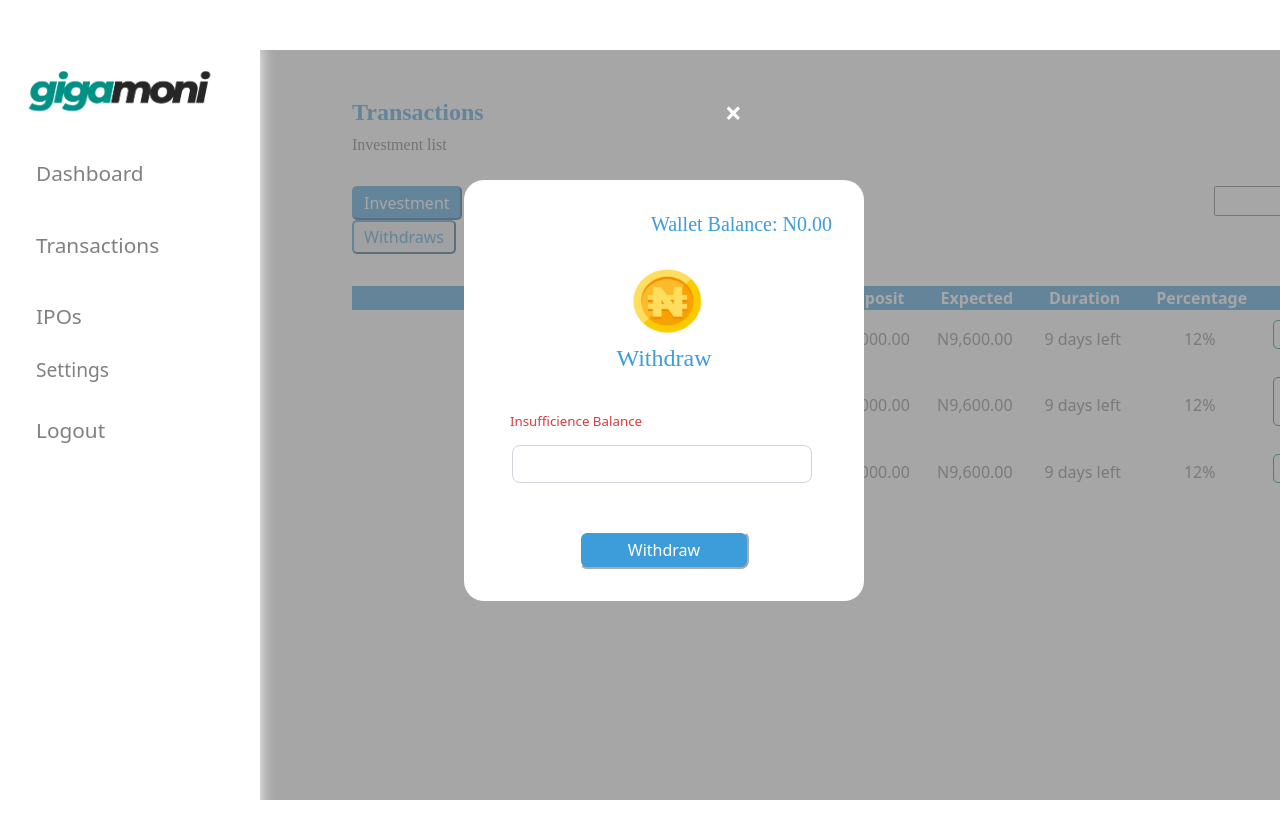
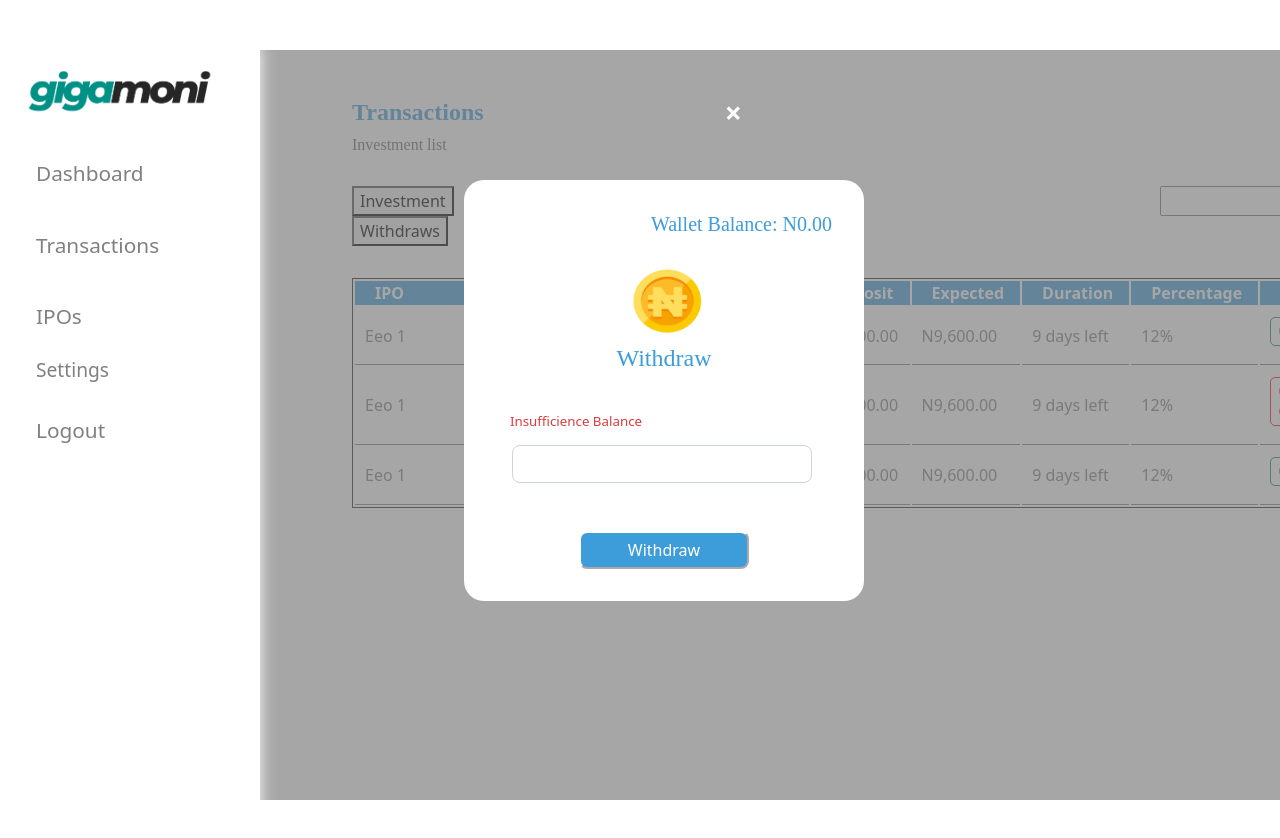
Before and after one commit to Peter-Dumbari/gigamoni, a React (Create React App) app: page /withdraw in a window 1280 px wide. Shown: the top 838 px of the page. Before the commit the page ends 800 px from the top, so only its background shows below. Built offline with nearby package versions, Linux system fonts and the light colour scheme; sample sign-in values are in the browser's storage.

Commit message:
oliver twist

```diff
--- a/src/pages/CreateIpos.css
+++ b/src/pages/CreateIpos.css
@@ -1,7 +1,7 @@
 .create__ipos__container{
-    margin: 1rem  0  3rem 25%;
+    margin: 1rem  0  1.5rem 25%;
     background-color: #fff;
-    padding: 2% 20% 3% 5%;
+    padding: 1% 20% 2% 5%;
     border-radius: 10px;
 }
 
--- a/src/pages/CreateIpos.jsx
+++ b/src/pages/CreateIpos.jsx
@@ -5,6 +5,7 @@ import "../pages/CreateIpos.css";
 import "../App.css";
 import Loaders from "../components/loaders/Loaders";
 import swal from "sweetalert";
+import { useNavigate } from "react-router";
 
 
 
@@ -17,6 +18,7 @@ function CreateIpos() {
   const [loading, setLoading] = useState(false)
   const [error, setError] = useState('');
   const [messenger, setMessenger] = useState('');
+  const navigate = useNavigate();
 
   const Notifier = localStorage.getItem('verified')
 
@@ -42,8 +44,8 @@ function CreateIpos() {
         .then(response =>{
             console.log(response)
             setLoading(false)
-          if(response.status === 201){
-            alert("Your IPOs have been successfully created!")
+          if(response.statusText === 'OK'){
+            navigate("/startbiding")
           }
 
         })
@@ -109,7 +111,7 @@ function CreateIpos() {
                 </div>
               </div>
 
-              {loading ? <Loaders/> : <button className="btn btn-success">Register</button>}
+              {loading ? <Loaders/> : <button className="btn btn-success">Create</button>}
             </form>
           </div>
         </div>}
--- a/src/pages/Transactions.css
+++ b/src/pages/Transactions.css
@@ -1,5 +1,5 @@
 .transaction__container{
-    margin: 1rem 0 3rem 25%;
+    margin: 1rem 0 9rem 25%;
     height: 80vh;
     width: 100%;
 }
@@ -39,41 +39,6 @@
     margin-bottom: 2rem;
 }
 
-.buttons{
-    margin-right: 5rem;
-}
-
-.investiment__button{
-    margin-right: 1rem;
-    border-radius: 5px;
-    background-color: #3C9DDA;
-    padding: 3px 10px 3px  10px;
-    color: #fff;
-    font-weight: 500;
-    border-color: #3C9DDA;
-}
-
-.withdraw__button{
-    border-radius: 5px;
-    padding: 3px 10px 3px  10px;
-    font-weight: 500;
-    border-color: #3C9DDA;
-    color: #3C9DDA;
-}
-
-.investiment__button:hover{
-    background-color: #fff;
-    color: #3C9DDA;
-    transition: all 0.2s linear;
-}
-
-.withdraw__button:hover{
-    background-color: #3C9DDA;
-    color: #fff;
-    transition: all 0.2s linear;
-}
-
-
 
 .search__button{
     background-color:#3C9DDA;
@@ -90,7 +55,7 @@
     flex-direction: row;
     height: 30px;
     width: 100%;
-    margin-left: 65%;
+    margin-left: 70%;
 }
 
 .search__container form{
@@ -109,19 +74,20 @@ tr th{
     background-color: #3C9DDA;
     padding: 0 1em 0 20px ;
     color: #fff;
-    text-align: center;
     width: 100%;
 }
 
 tr td{
     color: #808080;
-    text-align: center;
     width: 100%;
     padding: 10px 1% 10px 1%;
+    border-bottom: 1px solid;
 }
 
 table{
     width: 100%;
+    border: 1px solid;
+    border-collapse: separate;
 }
 
 .completed{
```
